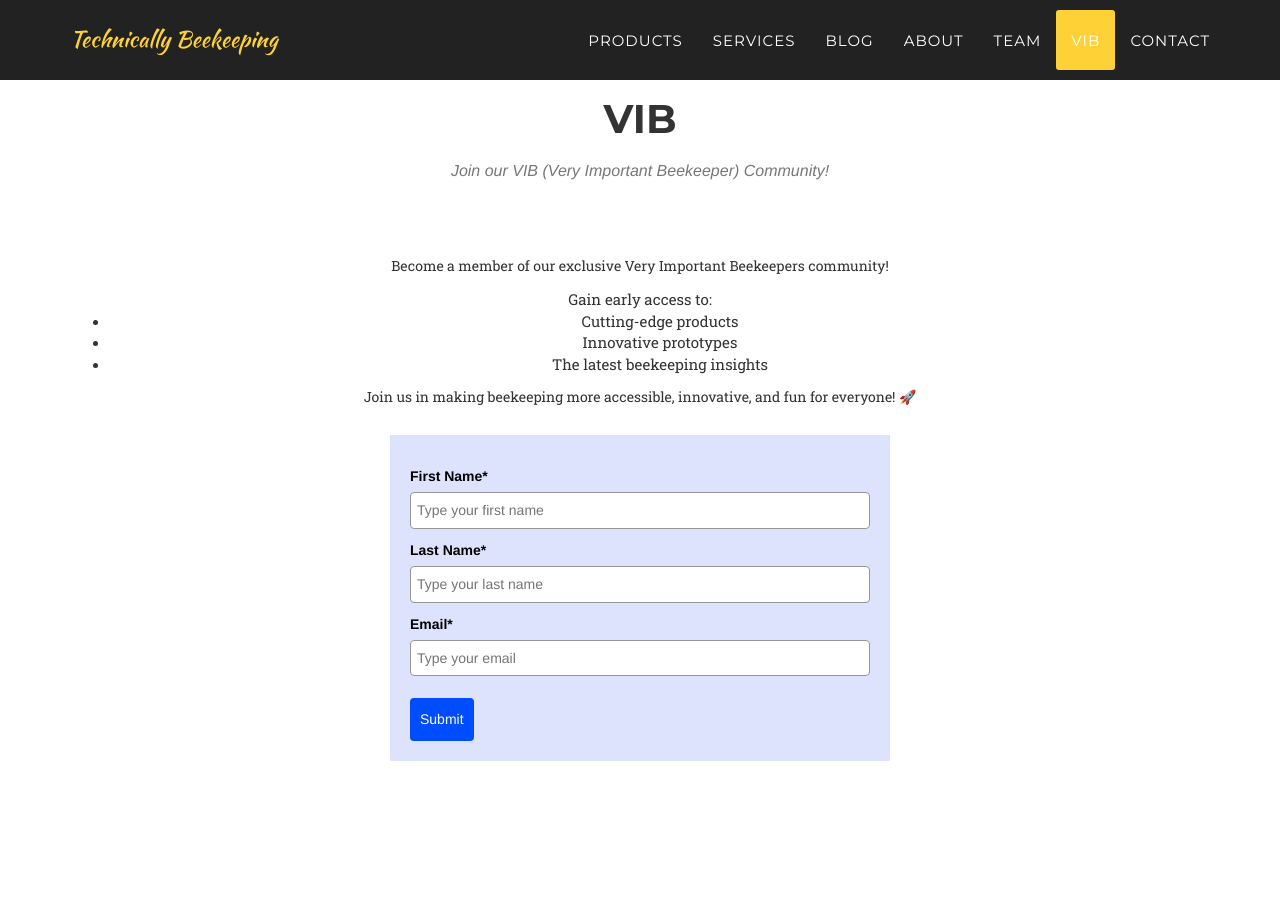
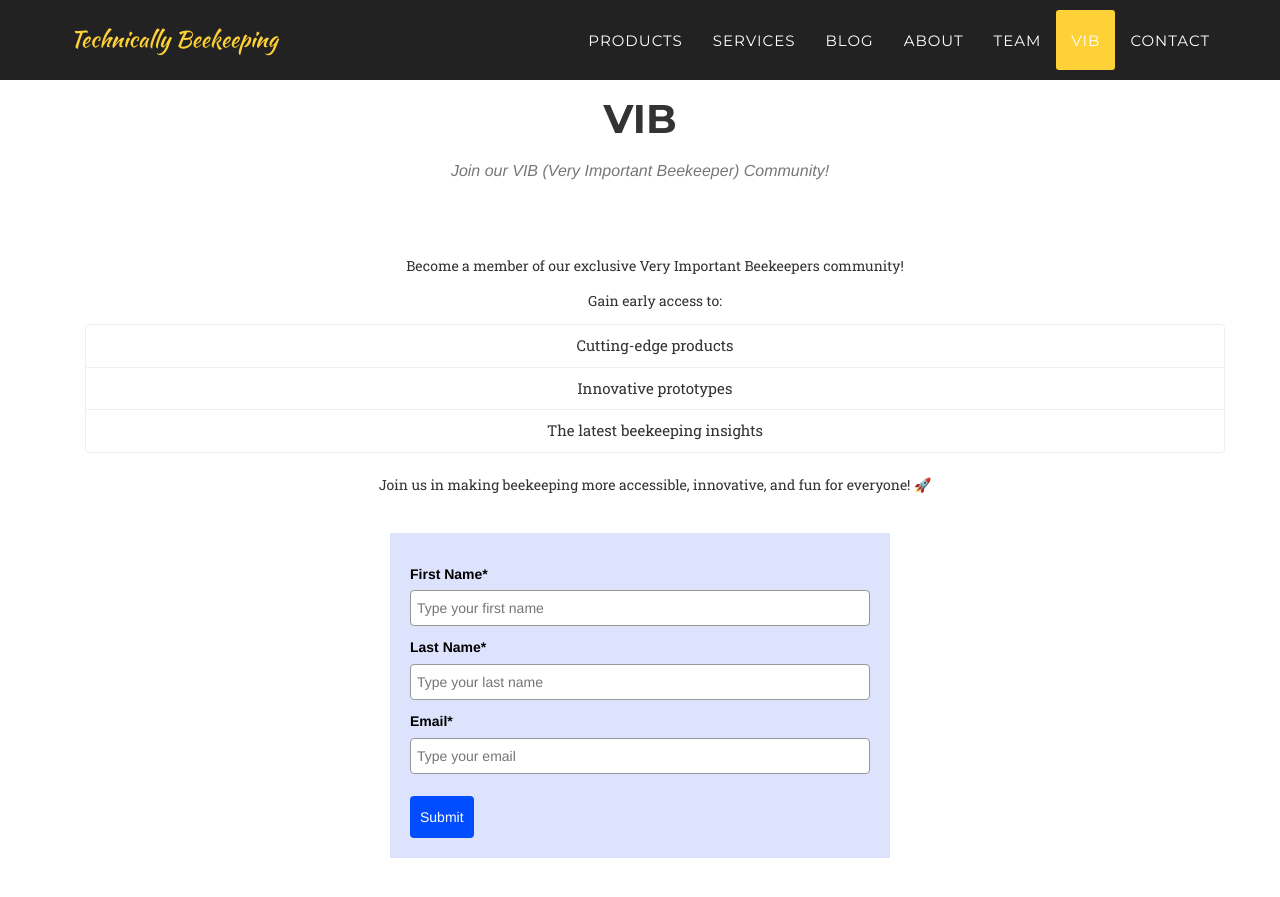
Before and after one commit to technicallybeekeeping/technicallybeekeeping-com, a Jekyll site: the page built from _posts/2023-01-06-egypt.markdown, in a window 1280 px wide and 900 px high, scrolled down 4806 px. Shown: the top 897 px of the window. Built offline with Jekyll 4.4.1, drawn with Linux system fonts in a browser that asks for light colours; some web fonts are replaced.

```diff
--- a/_includes/vib.html
+++ b/_includes/vib.html
@@ -5,15 +5,17 @@
                 <div class="col-lg-12 text-center">
                     <h2 class="section-heading">VIB</h2>
                     <h3 class="section-subheading text-muted">Join our VIB (Very Important Beekeeper) Community!</h3>
-                    <div><p>Become a member of our exclusive Very Important Beekeepers community! </p>Gain early access to:
-                        <ul>
-                            <li>Cutting-edge products</li>
-                            <li>Innovative prototypes</li>
-                            <li>The latest beekeeping insights</li>
+
+                    <div class="container mt-4">
+                        <p>Become a member of our exclusive Very Important Beekeepers community!</p>
+                        <p>Gain early access to:</p>
+                        <ul class="list-group">
+                            <li class="list-group-item">Cutting-edge products</li>
+                            <li class="list-group-item">Innovative prototypes</li>
+                            <li class="list-group-item">The latest beekeeping insights</li>
                         </ul>
-                    <p>Join us in making beekeeping more accessible, innovative, and fun for everyone! 🚀</p>
+                        <p class="mt-4">Join us in making beekeeping more accessible, innovative, and fun for everyone! 🚀</p>
                     </div>
-
 
                     <style>@import url(https://fonts.bunny.net/css?family=ibm-plex-sans:400,600);</style>
 <style>
```
